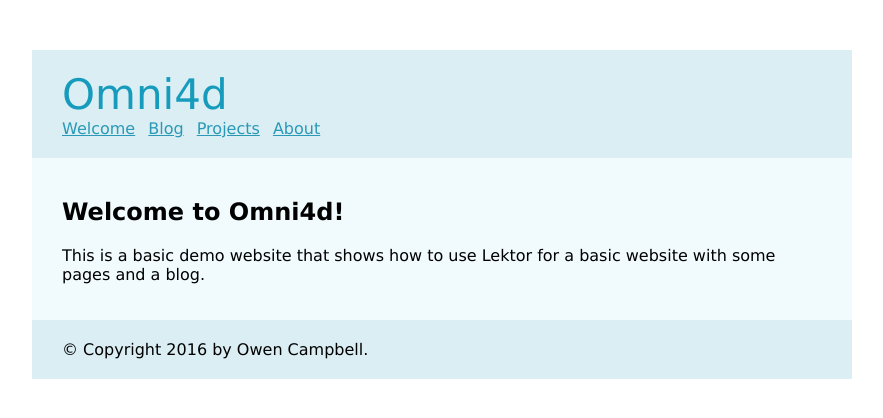
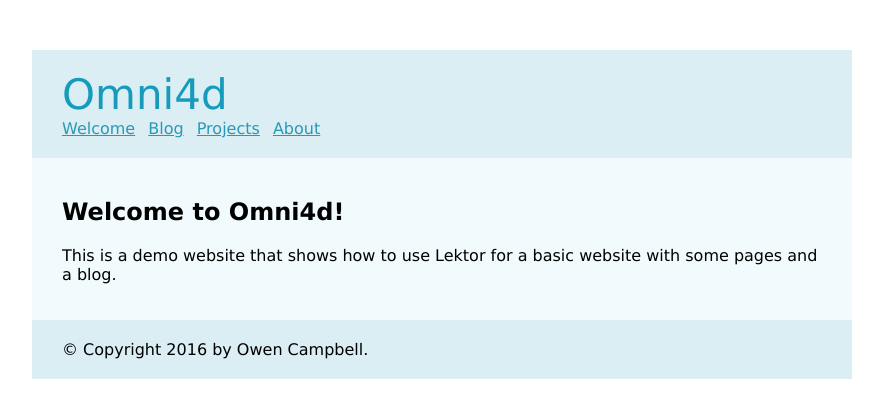
Before and after one commit to omni4d/omni4d.github.io, a plain HTML site: page index.html in a window 1280 px wide. Shown: the whole page, without its empty margins (198-1081 px from the left). Drawn offline with Linux system fonts and the light colour scheme.

Commit message:
Synchronized build

```diff
--- a/index.html
+++ b/index.html
@@ -21,7 +21,7 @@
   <div class="page">
 
   <h2>Welcome to Omni4d!</h2>
-  <p>This is a basic demo website that shows how to use Lektor for a basic
+  <p>This is a demo website that shows how to use Lektor for a basic
 website with some pages and a blog.</p>
 
 
```
